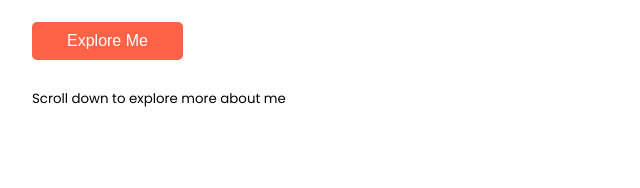
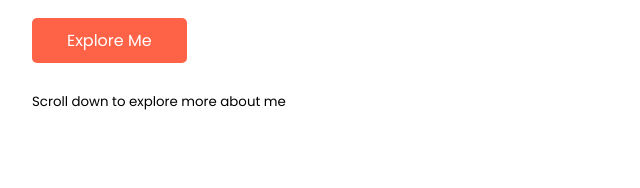
Before and after one commit to dev-mahfuj/portfolio-one-assignment, a plain HTML site: page index.html in a window 1280 px wide. Shown: the part 234-422 px from the top of the page, 96-736 px from the left. Drawn offline with Linux system fonts and the light colour scheme.

Commit message:
button update

```diff
--- a/index.html
+++ b/index.html
@@ -25,7 +25,7 @@
                 <h1 class="color-word">Mission-2022</h1>
             </div>
             <p>Hello! this is Mahfuj, I am a newbie in web dev sector as a learner, I want to learn lot of amazing thing which make me as a full stack web developer</p>
-            <button>Explore Me</button><br>
+            <a href="http://www.linkedin.com/in/mahfuj-anam-76728a152" target="_blank">Explore Me</a><br>
             <small>Scroll down to explore more about me</small>
         </div>
         <div class="profile-image">
--- a/style.css
+++ b/style.css
@@ -29,7 +29,9 @@ body {
     color: orange;
 }
 
-.stay-focused button {
+.stay-focused a {
+    text-decoration: none;
+    display: inline-block;
     margin: 25px 0;
     padding: 10px 35px;
     border: none;
```
